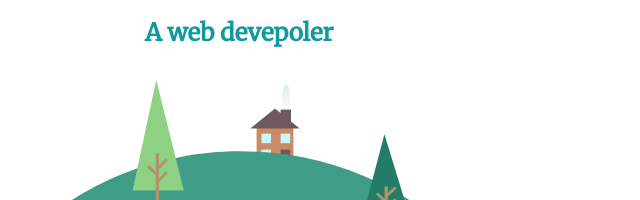
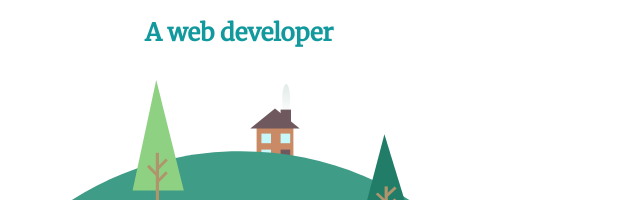
Before and after one commit to Kuna1jain/My-site-2, a plain HTML site: page index.html in a window 1280 px wide. Shown: the part 269-469 px from the top of the page, 401-1041 px from the left. Drawn offline with Linux system fonts and the light colour scheme.

Commit message:
Update index.html

```diff
--- a/index.html
+++ b/index.html
@@ -17,7 +17,7 @@
     <div class="container">
     <img src="css/imgs/background/cloud.png" alt="akatsuki" class="upper cloud">
     <H1>I'm Kunal</H1>
-    <h2>A web devepoler</h2>
+    <h2>A web developer</h2>
     <img src="css/imgs/background/cloud.png" alt="akatsuki" class="lower cloud" >
     </div>
     <img src="css/imgs/background/mountain.svg" alt="" class="bg">
```
